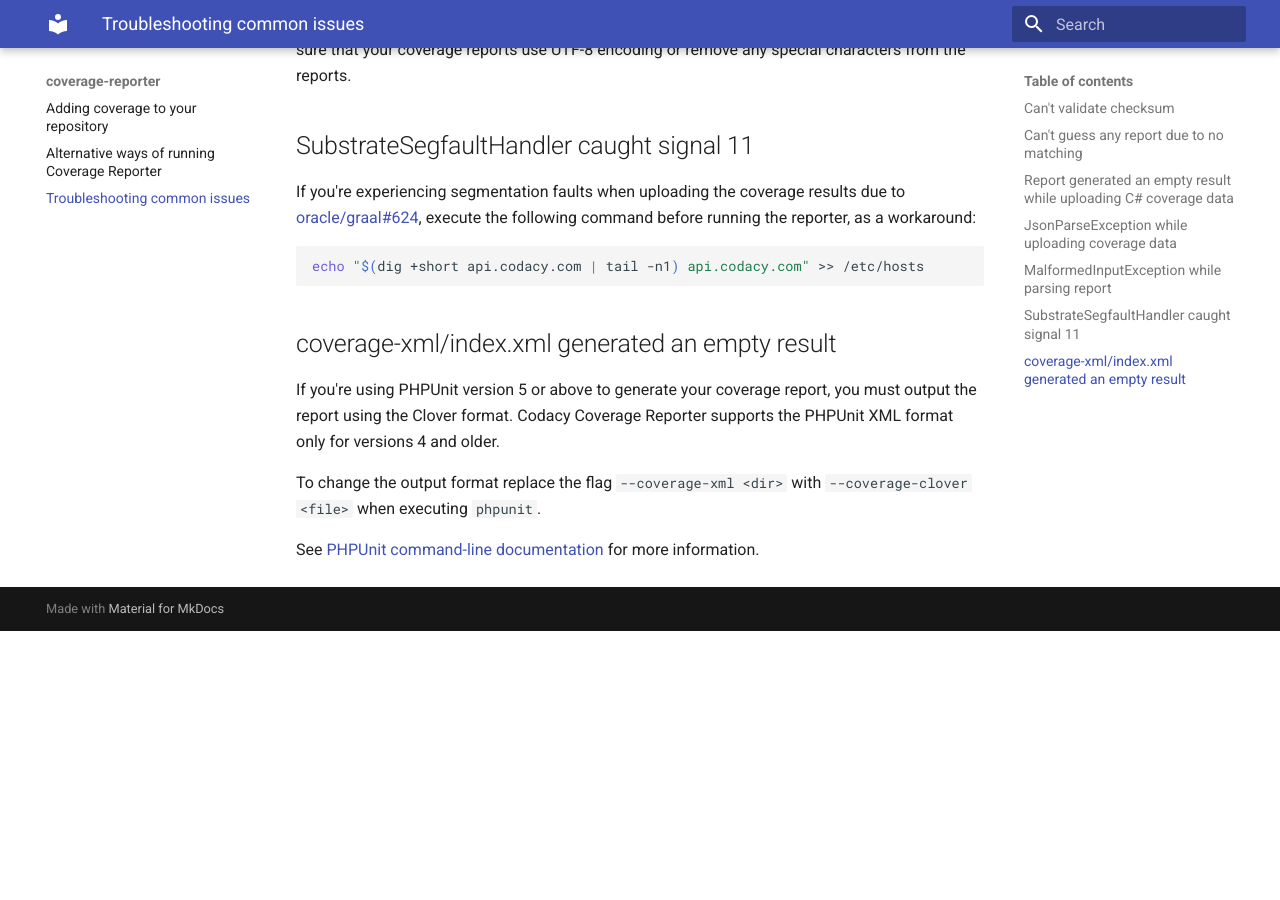
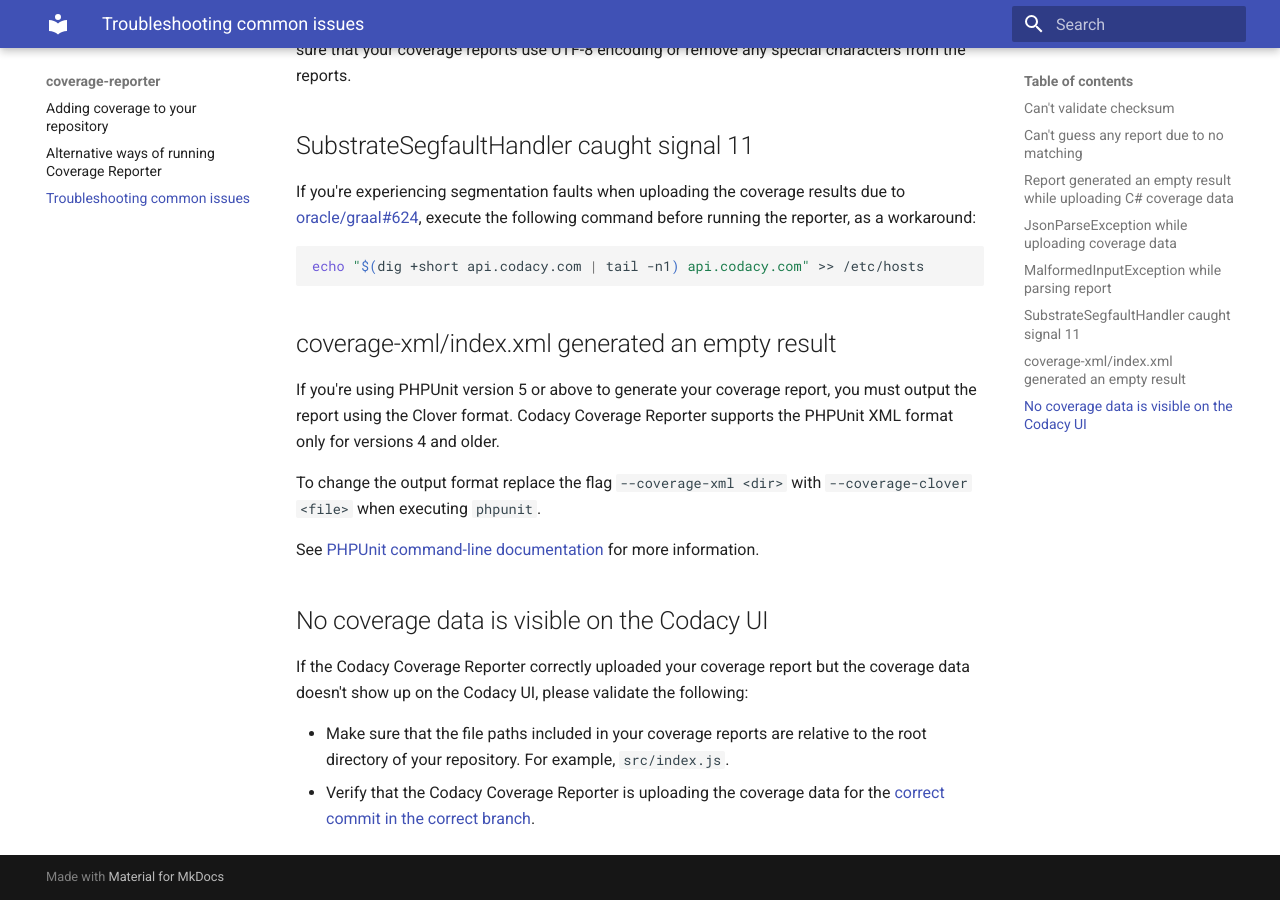
Before and after one commit to codacy/codacy-coverage-reporter, an MkDocs documentation site: the page built from docs/troubleshooting-common-issues.md, in a window 1280 px wide and 900 px high, scrolled down 1735 px. Built offline with MkDocs 1.6.1 and Material for MkDocs 9.7.7, drawn with Linux system fonts in a browser that asks for light colours; before the commit the page ends 2366 px from its top, so only the background shows below that.

Commit message:
feature: Troubleshooting for coverage missing in Codacy UI DOCS-222

```diff
--- a/docs/troubleshooting-common-issues.md
+++ b/docs/troubleshooting-common-issues.md
@@ -73,3 +73,10 @@
 To change the output format replace the flag `--coverage-xml <dir>` with `--coverage-clover <file>` when executing `phpunit`.
 
 See [PHPUnit command-line documentation](https://phpunit.readthedocs.io/en/latest/textui.html) for more information.
+
+## No coverage data is visible on the Codacy UI
+
+If the Codacy Coverage Reporter correctly uploaded your coverage report but the coverage data doesn't show up on the Codacy UI, please validate the following:
+
+-   Make sure that the file paths included in your coverage reports are relative to the root directory of your repository. For example, `src/index.js`.
+-   Verify that the Codacy Coverage Reporter is uploading the coverage data for the [correct commit in the correct branch](index.md#commit-detection).
```
